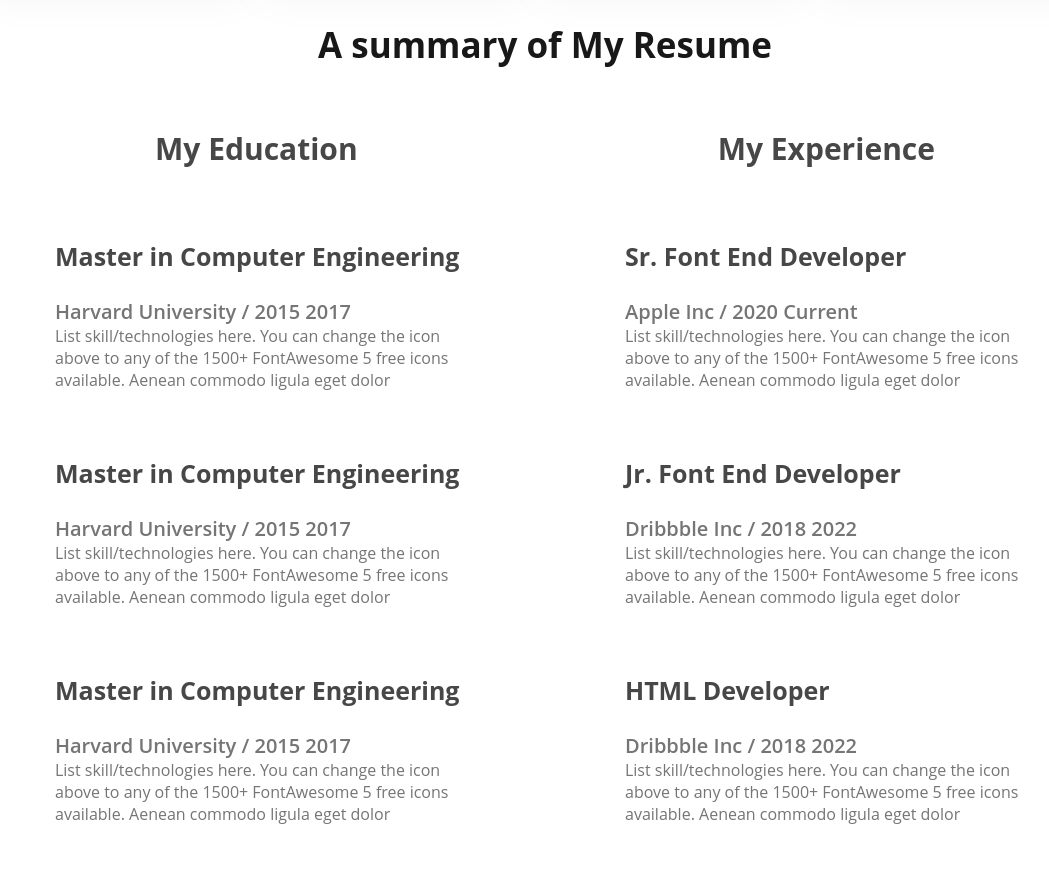
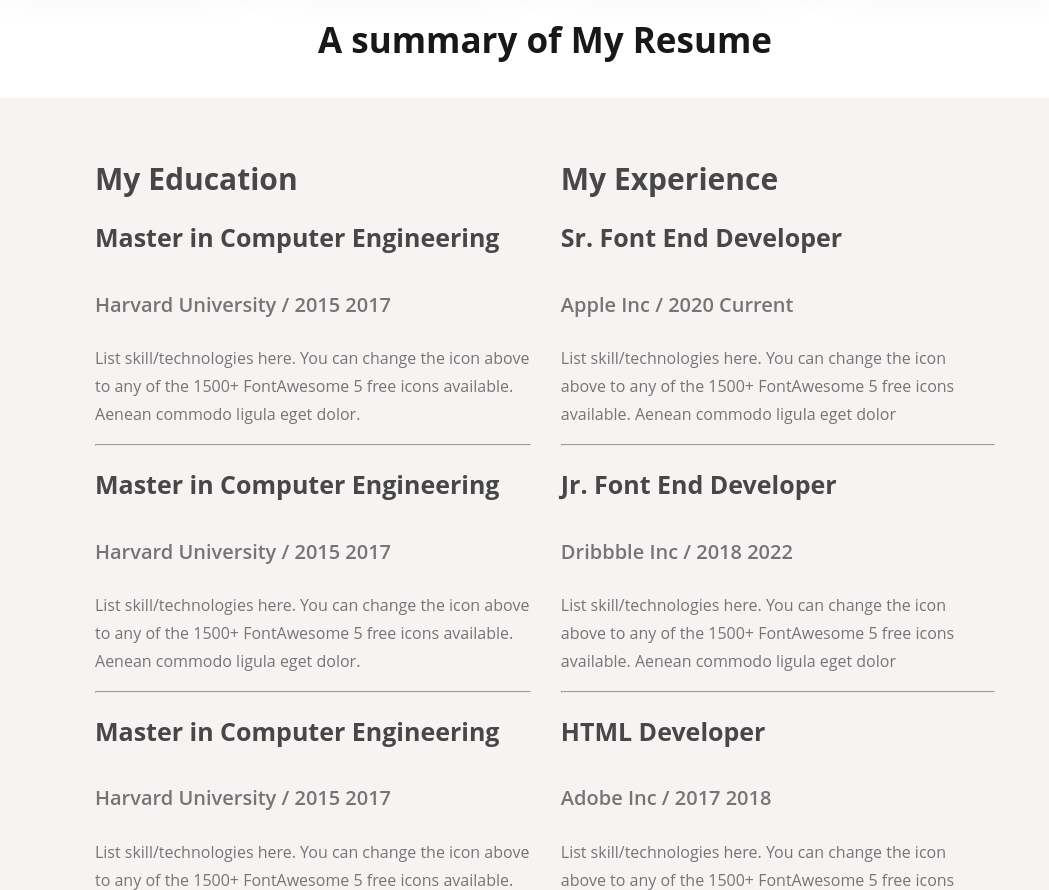
Before and after one commit to Badhon40/first-project-repo, a plain HTML site: page index.html in a window 1280 px wide. Shown: the part 1910-2800 px from the top of the page, without its empty margins (95-1144 px from the left). Before the commit the page ends 2763 px from the top, so only its background shows below. Drawn offline with Linux system fonts and the light colour scheme.

Commit message:
ost last part

```diff
--- a/index.html
+++ b/index.html
@@ -126,87 +126,88 @@
             <h3 class="abu">
                 A summary of My Resume
             </h3>
-            <div class="headings">
+            <div class="resume-container">
+                <div class="resume-coloum">
+                    <div class="resume-heading">My Education</div>
+                    <div class="resume-headind-ver">
+                        <h2 class="subjects">Master in Computer Engineering</h2>
+                        <h4 class="passing-year">Harvard University / 2015 2017</h4>
+                        <p class="detailss">List skill/technologies here. You can change the icon above
 
-         <div class="end"><div class="profo">
-            <h1>My Education</h1>
-        </div>
-        <div class="profo">
-            <h1>My Experience</h1></div>
-        </div>
-            <div class="end">
-                <div class="first">
-                    <div class="second">
-                        <h3 class="front">Master in Computer Engineering</h3>
-                        <h5 class="middle">Harvard University / 2015 2017</h5>
-                        <p class="ditailss">List skill/technologies here. You can change the icon above
+                            to any of the 1500+ FontAwesome 5 free icons available. Aenean
+                            commodo ligula eget dolor.</p>
+                    </div>
+                    <hr>
+                    <div class="resume-headind-ver">
+                        <h2 class="subjects">Master in Computer Engineering</h2>
+                        <h4 class="passing-year">Harvard University / 2015 2017</h4>
+                        <p class="detailss">List skill/technologies here. You can change the icon above
+
+                            to any of the 1500+ FontAwesome 5 free icons available. Aenean
+                            commodo ligula eget dolor.</p>
+                    </div>
+                    <hr>
+                    <div class="resume-headind-ver">
+                        <h2 class="subjects">Master in Computer Engineering</h2>
+                        <h4 class="passing-year">Harvard University / 2015 2017</h4>
+                        <p class="detailss">List skill/technologies here. You can change the icon above
+
+                            to any of the 1500+ FontAwesome 5 free icons available. Aenean
+                            commodo ligula eget dolor.</p>
+                    </div>
+                    <hr>
+
+                </div>
+                <div class="resume-coloum">
+                    <div class="resume-heading">My Experience</div>
+                    <div class="resume-headind-ver">
+                        <h2 class="subjects">Sr. Font End Developer</h2>
+                        <h4 class="passing-year">Apple Inc / 2020 Current</h4>
+                        <p class="detailss">List skill/technologies here. You can change the icon above
 
                             to any of the 1500+ FontAwesome 5 free icons available. Aenean
                             commodo ligula eget dolor</p>
                     </div>
-                </div>
-                <div class="first">
-                    <div class="second">
-                        <h3 class="front">Sr. Font End Developer</h3>
-                        <h5 class="middle">Apple Inc / 2020 Current</h5>
-                        <p class="ditailss">List skill/technologies here. You can change the icon above
+                    <hr>
+                    <div class="resume-headind-ver">
+                        <h2 class="subjects">Jr. Font End Developer</h2>
+                        <h4 class="passing-year">Dribbble Inc / 2018 2022</h4>
+                        <p class="detailss">List skill/technologies here. You can change the icon above
 
                             to any of the 1500+ FontAwesome 5 free icons available. Aenean
                             commodo ligula eget dolor</p>
                     </div>
-                </div>
-            </div>
-            <div class="end">
-                <div class="first">
-                    <div class="second">
-                        <h3 class="front">Master in Computer Engineering</h3>
-                        <h5 class="middle">Harvard University / 2015 2017</h5>
-                        <p class="ditailss">List skill/technologies here. You can change the icon above
+                    <hr>
+                    <div class="resume-headind-ver">
+                        <h2 class="subjects">HTML Developer</h2>
+                        <h4 class="passing-year">Adobe Inc / 2017 2018</h4>
+                        <p class="detailss">List skill/technologies here. You can change the icon above
 
                             to any of the 1500+ FontAwesome 5 free icons available. Aenean
                             commodo ligula eget dolor</p>
                     </div>
+                    <hr>
+
                 </div>
-                <div class="first">
-                    <div class="second">
-                        <h3 class="front">Jr. Font End Developer</h3>
-                        <h5 class="middle">Dribbble Inc / 2018 2022</h5>
-                        <p class="ditailss">List skill/technologies here. You can change the icon above
 
-                            to any of the 1500+ FontAwesome 5 free icons available. Aenean
-                            commodo ligula eget dolor</p>
-                    </div>
-                </div>
             </div>
-            <div class="end">
-                <div class="first">
-                    <div class="second">
-                        <h3 class="front">Master in Computer Engineering</h3>
-                        <h5 class="middle">Harvard University / 2015 2017</h5>
-                        <p class="ditailss">List skill/technologies here. You can change the icon above
+            <div  class="middle"><button class="btn1">Download CV</button></div>
+         </section>
+    </main>
+    <footer >
+        <div class="lastpart">
+            <h1 class="content">Lets Connect</h1>
+            <p class="time-jone">Please fill out the form on this section to contact with me or call between
+               <br> 9:00 A.M and 8.00 P.M ET, Monday through Friday</p>
+                <a href=""><img src="facebook.png" alt="" class="photo"></a>
+                <a href=""><img src="twitter.png" alt="" class="photo"></a>
+                <a href=""><img src="insta.png" alt="" class="photo"></a>
 
-                            to any of the 1500+ FontAwesome 5 free icons available. Aenean
-                            commodo ligula eget dolor</p>
-                    </div>
-                </div>
-                <div class="first">
-                    <div class="second">
-                        <h3 class="front">HTML Developer</h3>
-                        <h5 class="middle">Dribbble Inc / 2018 2022</h5>
-                        <p class="ditailss">List skill/technologies here. You can change the icon above
-
-                            to any of the 1500+ FontAwesome 5 free icons available. Aenean
-                            commodo ligula eget dolor</p>
-                    </div>
-                </div>
-            </div>
         </div>
-
-        </section>
-
-
-    </main>
-
+        <div class="form">
+           <h1 class="content">Let’s Message me</h1>
+        </div>
+    </footer>
 
 </body>
 </html>
--- a/style.css
+++ b/style.css
@@ -54,8 +54,8 @@ a{
 
 }
  .banner .propic{
-    width: 330px;
-    height: 400px;
+    width: 380px;
+    height: 490px;
     padding-bottom: 0px;
     padding-left: 100px;
 
@@ -156,6 +156,7 @@ main{
     border-radius: 5px;
     background: #FFF;
     box-shadow: 0px 6px 50px 0px rgba(0, 0, 0, 0.06);
+    gap: 24px;
 }
 .list{
     color:  #757575;
@@ -166,11 +167,11 @@ main{
     padding: 0px 50px;
 }
 h4{
-    padding: 15px 50px 0px 50px;
+    padding: 10px 50px 0px 50px;
 
 }
 .logo{
-    padding-top: 40px;
+    padding-top: 20px;
     padding-left: 50px;
 }
 h1{
@@ -180,41 +181,57 @@ h1{
     font-style: normal;
     font-weight: 700;
 }
-.front{
+/*4th page*/
+.resume-heading{
+    color: #474747;
+    font-family: Open Sans;
+    font-size: 30px;
+    font-weight: 700;
+}
+.resume-container{
+    display: flex;
+    gap:30px;
+    padding: 60px 120px;
+    background-color:#f7f3f3;
+}
+.subjects{
     color: #474747;
     font-family: Open Sans;
     font-size: 25px;
-    font-style: normal;
     font-weight: 700;
 }
-.middle{
+.passing-year{
+    color:#757575;
+    font-family: Open Sans;
+    font-size: 20px;
+    font-weight: 600;
+    text-align: start;
+    padding-left: 0px;
+
+}
+.detailss{
     color: #757575;
     font-family: Open Sans;
-    font-size: 20px;
-    font-style: normal;
-    font-weight: 600;
-    margin: 0px;
+    font-size: 16px;
+    font-weight: 400;
+    line-height: 28px;
 }
-.ditailss{
-    color:#757575;
-    font-family: Open Sans;
-    font-size: 16px;
-    font-style: normal;
-    font-weight: 400;
-    margin: 0px;
+.middle{
+    padding: 20px 30px;
+
+    text-align: center;
 }
-.end{
+
+
+/*footer part*/
+footer{
     display: flex;
+    justify-content: space-evenly;
+    padding-top: 50px;
+    background-color: #f7f3f3;
+    margin: 0px 45px;
+}
+.photo{
     justify-content: space-around;
-    text-align: left;
-
+    padding-right: 20px;
 }
-.second{
-    padding: 20px 80px;
-}
-.first{
-    justify-content: space-around;
-}
-.heading{
-    text-align: left;
-}
```
Also changed, not shown: facebook.png (added), insta.png (added), twitter.png (added).
